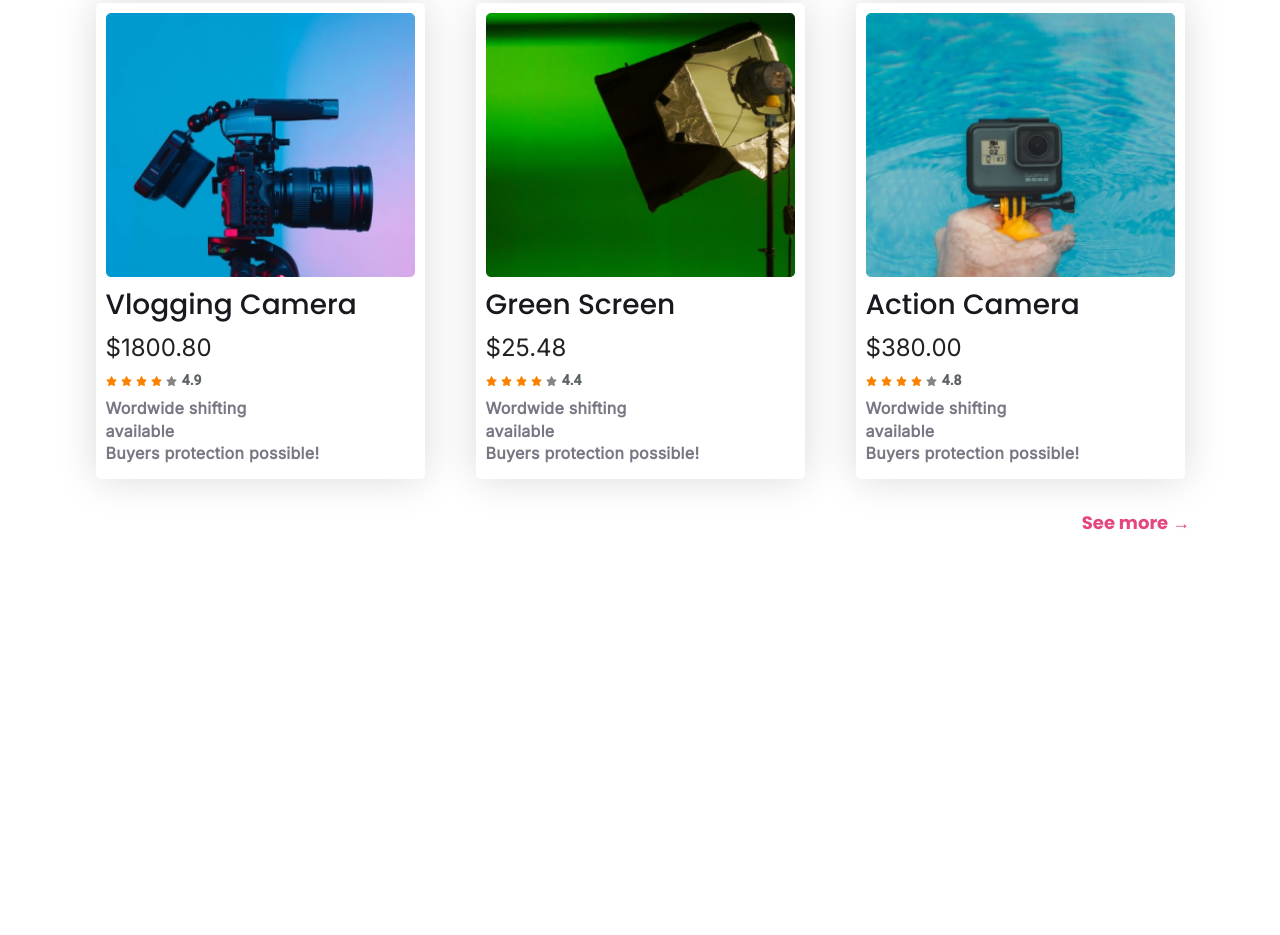
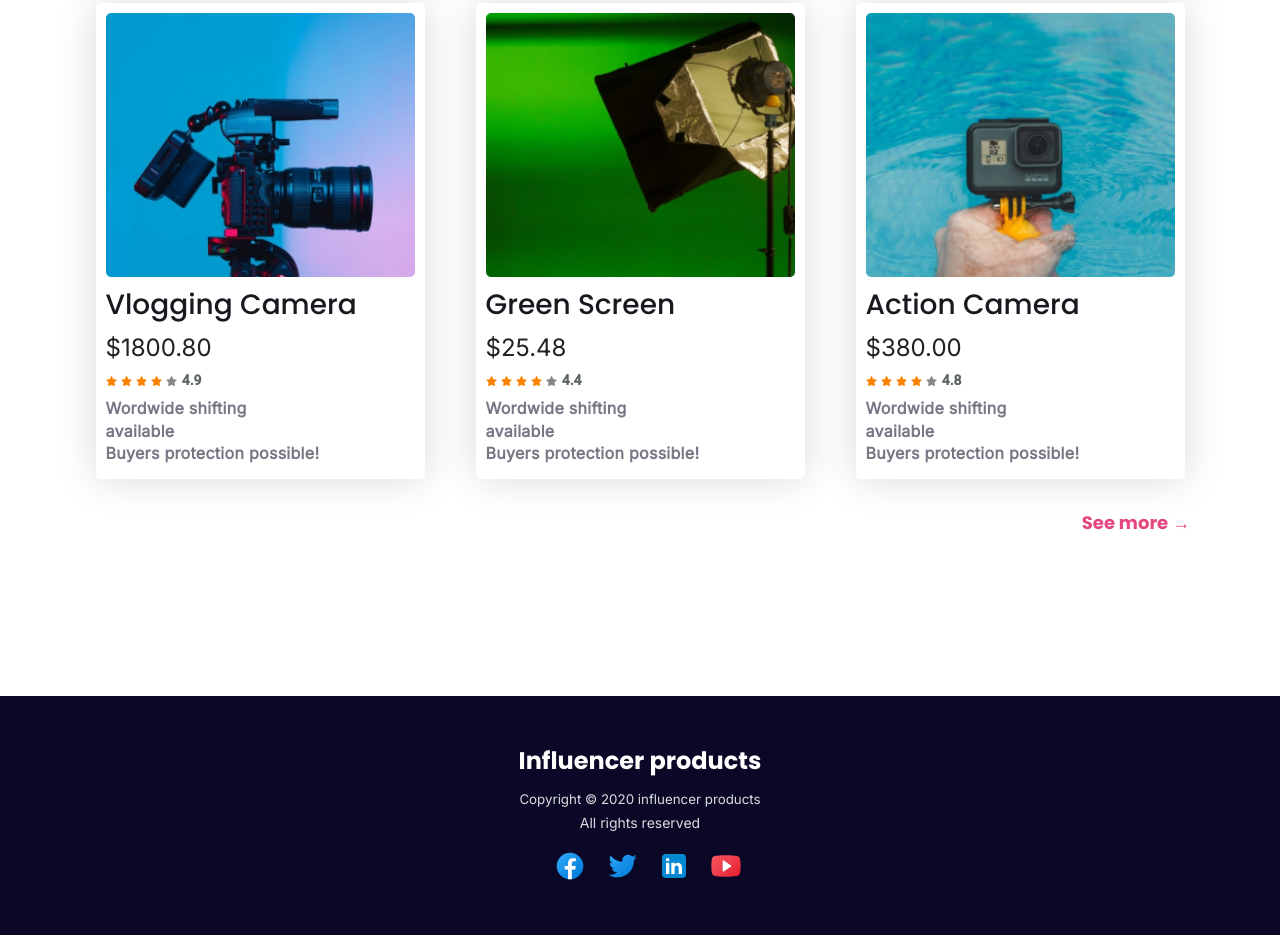
Before and after one commit to SHadek-007/phero-assignment2, a plain HTML site: page index.html in a window 1280 px wide. Shown: the part 2171-3106 px from the top of the page. Before the commit the page ends 2717 px from the top, so only its background shows below. Drawn offline with Linux system fonts and the light colour scheme.

Commit message:
footer section added

```diff
--- a/index.html
+++ b/index.html
@@ -282,6 +282,24 @@
 
     <!-- ----------Collection Section Part End ------------->
 
+    <!-- ----------Footer Section Part Start ------------->
+
+    <footer>
+        <div class="footer-part">
+            <h2>Influencer products</h2>
+            <small>Copyright &copy; 2020  influencer products</small>
+            <p>All rights reserved</p>
+        </div>
+        <div class="icon">
+            <a href="https://www.facebook.com/shadek.shah.9/" target="_blank"><img src="icons/facebook.svg" alt=""></a>
+            <a href="https://twitter.com/SHadek007" target="_blank"><img src="icons/twitter.svg" alt=""></a>
+            <a href="https://www.linkedin.com/feed/" target="_blank"><img src="icons/linkedin.svg" alt=""></a>
+            <a href="https://www.youtube.com/c/ProgrammingHero" target="_blank"><img src="icons/youtube.svg" alt=""></a>
+        </div>
+    </footer>
+
+    <!-- ----------Footer Section Part End ------------->
+
     <script src="https://cdnjs.cloudflare.com/ajax/libs/font-awesome/6.0.0-beta3/js/all.min.js" integrity="sha512-fzff82+8pzHnwA1mQ0dzz9/E0B+ZRizq08yZfya66INZBz86qKTCt9MLU0NCNIgaMJCgeyhujhasnFUsYMsi0Q==" crossorigin="anonymous" referrerpolicy="no-referrer"></script>
 </body>
 </html>
--- a/style.css
+++ b/style.css
@@ -217,3 +217,52 @@ nav ul li a{
 /*---------------------------------------
      Collection Section CSS Styles End
 -------------------------------------------*/
+
+
+/*---------------------------------------
+     Footer Section CSS Styles Start
+-------------------------------------------*/
+footer{
+    color: white;
+    width: 100%;
+    height: 239px;
+    background-color: #0A0826;
+    display: flex;
+    flex-direction: column;
+    justify-content: center;
+    align-items: center;
+    margin-top: 150px;
+}
+.footer-part{
+    text-align: center;
+}
+.footer-part h2{
+    color: #FFFFFF;
+    font-weight: bold;
+    font-size: 24px;
+    line-height: 36px;
+    margin-bottom: 7px;
+}
+.footer-part small{
+    color: #D9DBE1;
+    font-weight: 200;
+    line-height: 24px;
+    font-family: 'Inter', sans-serif;
+}
+.footer-part p{
+    color: #D9DBE1;
+    font-weight: 200;
+    font-size: 14px;
+    line-height: 24px;
+    font-family: 'Inter', sans-serif;
+}
+.icon img{
+    width: 32px;
+    height:32px;
+    margin-top: 15px;
+    margin-left: 16px;
+
+}
+/*---------------------------------------
+     Footer Section CSS Styles End
+-------------------------------------------*/
```
Also changed, not shown: icons/facebook.svg (added), icons/linkedin.svg (added), icons/twitter.svg (added), icons/youtube.svg (added).
